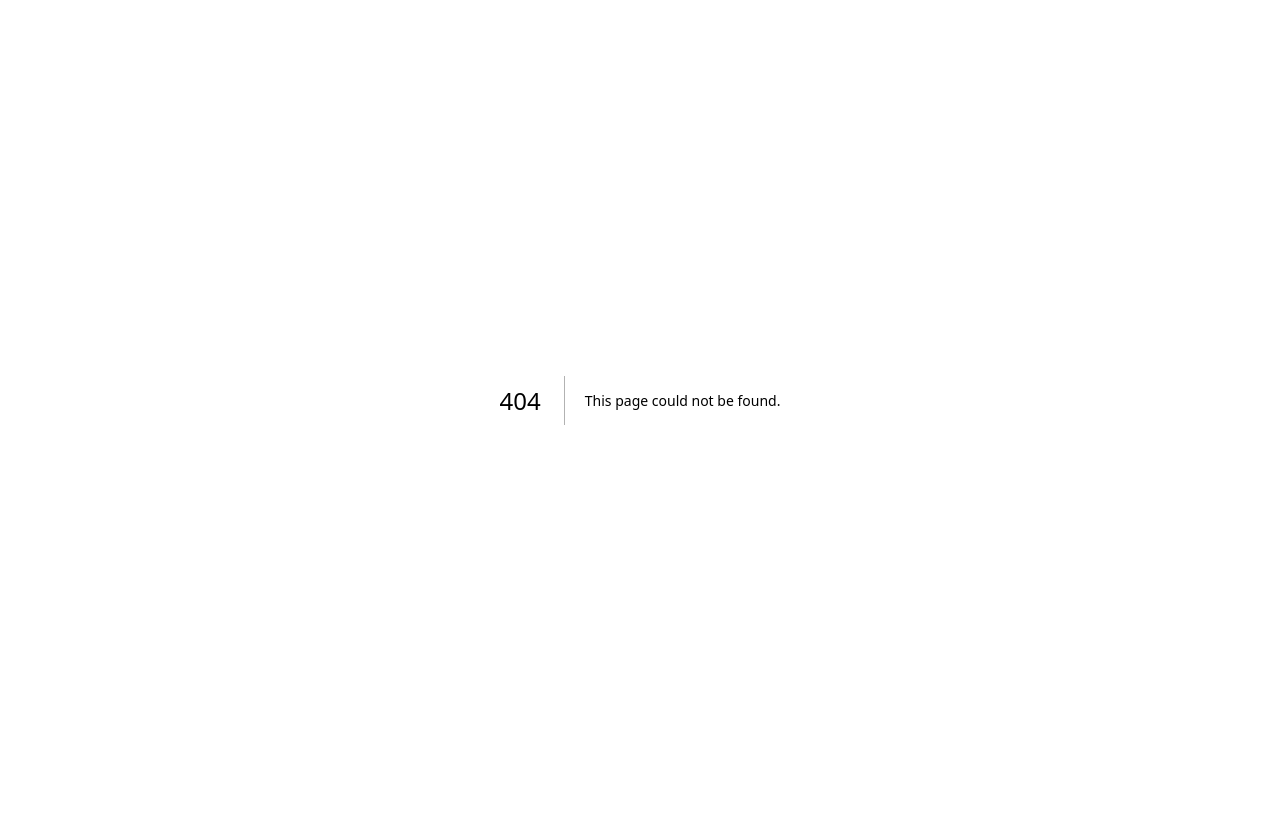
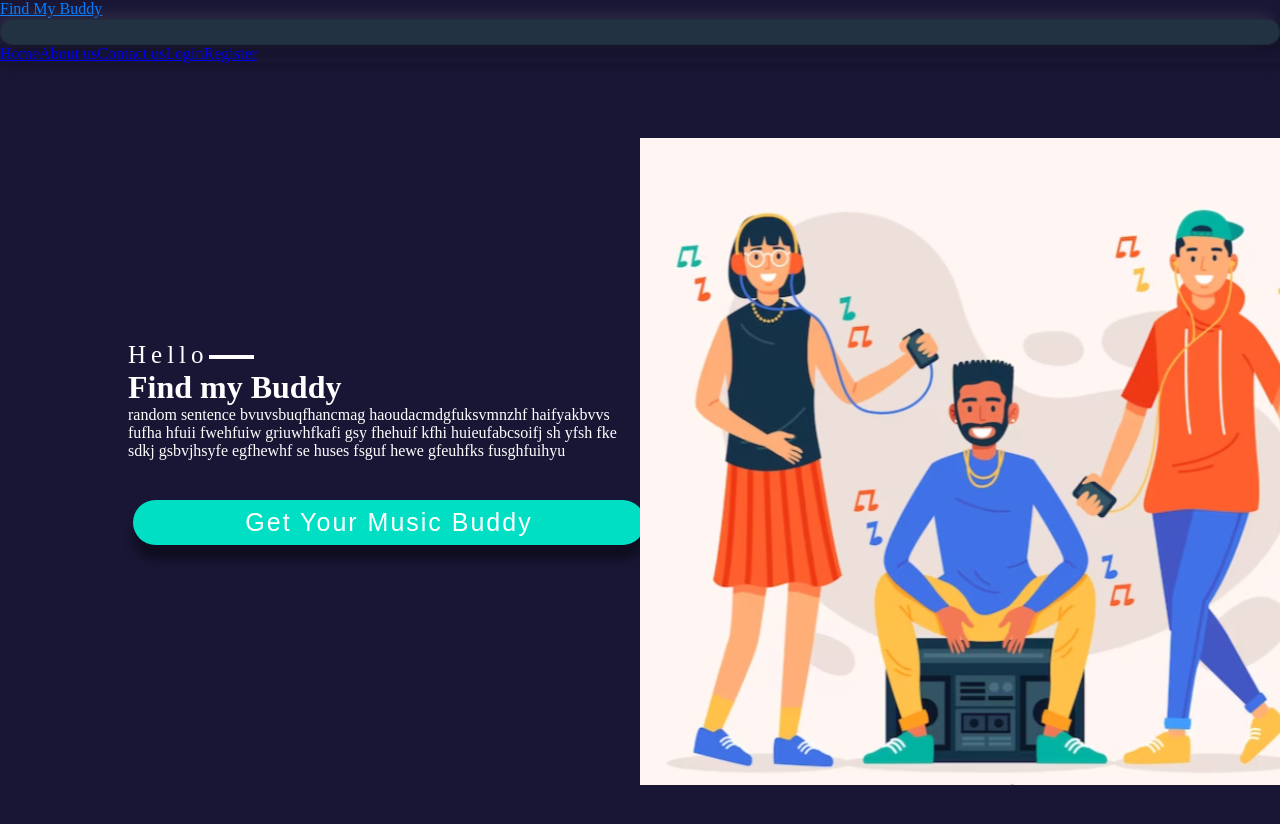
Before and after one commit to anshika-18/FindMyBuddy, a Next.js app: page /components/landingpage/landing-page in a window 1280 px wide. Before the commit this address had no page. Shown: the top 824 px of the page. Before the commit the page ends 800 px from the top, so only its background shows below. Built offline with nearby package versions, Linux system fonts and the light colour scheme.

Commit message:
initiate landing page ui

```diff
--- a/package.json
+++ b/package.json
@@ -25,6 +25,7 @@
     "nodemon": "^2.0.22",
     "pyodide": "^0.23.2",
     "react": "18.2.0",
+    "react-bootstrap": "^2.7.4",
     "react-dom": "18.2.0",
     "react-toastify": "^9.1.2",
     "typescript": "5.0.3"
--- a/pages/components/header/header.jsx
+++ b/pages/components/header/header.jsx
@@ -1,80 +1,30 @@
-export default function Header() {
+import Container from 'react-bootstrap/Container';
+import Navbar from 'react-bootstrap/Navbar';
+import { Nav } from 'react-bootstrap';
+import Style from './header.module.scss'
+
+const Header = () => {
     return (
-        <div>
-            <nav class="navbar navbar-expand-lg bg-body-tertiary">
-                <div class="container-fluid">
-                    <a class="navbar-brand" href="#">
-                        Navbar
-                    </a>
-                    <button
-                        class="navbar-toggler"
-                        type="button"
-                        data-bs-toggle="collapse"
-                        data-bs-target="#navbarSupportedContent"
-                        aria-controls="navbarSupportedContent"
-                        aria-expanded="false"
-                        aria-label="Toggle navigation">
-                        <span class="navbar-toggler-icon"></span>
-                    </button>
-                    <div class="collapse navbar-collapse" id="navbarSupportedContent">
-                        <ul class="navbar-nav me-auto mb-2 mb-lg-0">
-                            <li class="nav-item">
-                                <a class="nav-link active" aria-current="page" href="#">
-                                    Home
-                                </a>
-                            </li>
-                            <li class="nav-item">
-                                <a class="nav-link" href="#">
-                                    Link
-                                </a>
-                            </li>
-                            <li class="nav-item dropdown">
-                                <a
-                                    class="nav-link dropdown-toggle"
-                                    href="#"
-                                    role="button"
-                                    data-bs-toggle="dropdown"
-                                    aria-expanded="false">
-                                    Dropdown
-                                </a>
-                                <ul class="dropdown-menu">
-                                    <li>
-                                        <a class="dropdown-item" href="#">
-                                            Action
-                                        </a>
-                                    </li>
-                                    <li>
-                                        <a class="dropdown-item" href="#">
-                                            Another action
-                                        </a>
-                                    </li>
-                                    <li>
-                                        <a class="dropdown-divider" />
-                                    </li>
-                                    <li>
-                                        <a class="dropdown-item" href="#">
-                                            Something else here
-                                        </a>
-                                    </li>
-                                </ul>
-                            </li>
-                            <li class="nav-item">
-                                <a class="nav-link disabled">Disabled</a>
-                            </li>
-                        </ul>
-                        <form class="d-flex" role="search">
-                            <input
-                                class="form-control me-2"
-                                type="search"
-                                placeholder="Search"
-                                aria-label="Search"></input>
-                            <button class="btn btn-outline-success" type="submit">
-                                Search
-                            </button>
-                        </form>
-                    </div>
-                </div>
-            </nav>
-        </div>
-    );
+        <Navbar expand="lg" fixed="top" className={Style.navbarCustom}>
+            <Container>
+                <Navbar.Brand href="#home" className={Style.navbarBrand}>Find My Buddy</Navbar.Brand>
+                <Navbar.Toggle aria-controls="basic-navbar-nav" />
+                <Navbar.Collapse id="basic-navbar-nav">
+                    <Nav className="mr-auto">
+                        <Nav.Link href="#home" className={Style.navLink}>Home</Nav.Link>
+                        <Nav.Link href="#features" className={Style.navLink}>About us</Nav.Link>
+                        <Nav.Link href="#pricing" className={Style.navLink}>Contact us</Nav.Link>
+                        {/* </Nav>
+                    <Nav> */}
+                        <Nav.Link href="#login" className={Style.navLinkRight}>Login</Nav.Link>
+                        <Nav.Link eventKey={2} href="#register" className={Style.navLinkRight}>
+                            Register
+                        </Nav.Link>
+                    </Nav>
+                </Navbar.Collapse>
+            </Container>
+        </Navbar >
+    )
 }
+
+export default Header;
--- /dev/null
+++ b/pages/components/header/header.module.scss
@@ -0,0 +1,54 @@
+@import '../../../styles/variables.module.scss';
+
+$text-color: #fff;
+// .navbar-box {
+//     // background-color: $dark-blue;
+//     background-color: black;
+// }
+
+// .navbar {
+//     background-color: transparent;
+//     color: $text-color !important;
+
+//     .navlink {
+//         color: $text-color !important;
+//     }
+// }
+
+.navbarCustom {
+    background-color: $background;
+    box-shadow: 0 4px 12px rgba(0, 0, 0, 0.2);
+}
+
+.nav {
+    justify-content: center;
+
+    .navLink {
+        color: #f8f9fa !important;
+        /* Set the color to a light shade */
+    }
+
+    .navLinkRight {
+        color: #f8f9fa !important;
+        margin-left: auto;
+    }
+}
+
+
+
+.navLink:hover,
+.navLink:focus {
+    color: #007bff !important;
+    /* Set the hover/focus color to the primary color */
+}
+
+.navbarBrand {
+    color: #f8f9fa !important;
+    /* Set the brand color to a light shade */
+}
+
+.navbarBrand:hover,
+.navbarBrand:focus {
+    color: #007bff !important;
+    /* Set the hover/focus color to the primary color */
+}
--- /dev/null
+++ b/pages/components/landingpage/landing-page.jsx
@@ -0,0 +1,28 @@
+import Header from '../header/header'
+import Container from 'react-bootstrap/Container';
+import Style from "./landing-page.module.scss"
+import { Button } from 'react-bootstrap';
+
+const LandingPage = () => {
+    return (
+        <div className={Style.container}>
+            <Header />
+            <div className={Style.wrapper}>
+                <div className={Style.cols + " " + Style.cols0}>
+                    <span className={Style
+                        .topline}>Hello</span>
+                    <h1>Find my Buddy</h1>
+                    <p>random sentence bvuvsbuqfhancmag haoudacmdgfuksvmnzhf haifyakbvvs fufha hfuii fwehfuiw griuwhfkafi gsy fhehuif kfhi huieufabcsoifj sh yfsh fke sdkj gsbvjhsyfe egfhewhf se huses fsguf hewe gfeuhfks fusghfuihyu</p>
+                    <Button className={Style.btn}>Get your music buddy</Button>
+                </div>
+                <div className={Style.cols + " " + Style.cols1}>
+                    <div className={Style.imgbox}>
+                        <img src='/images/landing-page/music-buddy.png' className={Style.splash}></img>
+                    </div>
+                </div>
+            </div>
+        </div>
+    );
+};
+
+export default LandingPage;
--- /dev/null
+++ b/pages/components/landingpage/landing-page.module.scss
@@ -0,0 +1,100 @@
+@import '../../../styles/variables.module.scss';
+
+$textColor: white;
+
+.container {
+    background-color: $background;
+    // margin-top: 50px;
+    width: 100%;
+    min-height: 100vh;
+    // height: 1000px;
+
+    .wrapper {
+        display: flex;
+        width: 100%;
+        height: 100vh;
+        justify-content: center;
+        align-items: center;
+        padding: 0 10%;
+        overflow: hidden;
+        color: $textColor;
+    }
+
+    .cols {
+        width: 50%;
+
+        .topline {
+            display: block;
+            position: relative;
+            font-size: 25px;
+            letter-spacing: 5px;
+            color: $textColor;
+        }
+
+        .topline::after {
+            position: absolute;
+            content: '';
+            height: 4px;
+            width: 45px;
+            bottom: 10px;
+            background-color: $textColor;
+        }
+
+        .h1 {
+            display: block;
+            font-size: 7em;
+            font-weight: 900;
+            color: $textColor;
+        }
+
+        .p {
+            display: block;
+            width: 90%;
+            font-size: 1.2em;
+            color: $textColor;
+        }
+
+        .btn {
+            outline: none;
+            border: none;
+            cursor: pointer;
+            font-size: 25px;
+            font-weight: 400;
+            color: $textColor;
+            background-color: $light-blue;
+            padding: 8px 14px;
+            margin: 40px 5px;
+            letter-spacing: 2px;
+            text-transform: capitalize;
+            box-shadow: 0 15px 10px rgba(0, 0, 0, 0.4);
+        }
+
+        .btn:hover {
+            background-color: black;
+        }
+    }
+
+    .img-box {
+        position: relative;
+        width: 100%;
+        height: 100%;
+
+        .splash {
+            position: absolute;
+            height: 50%;
+            width: 40%;
+            // width: calc(130%-50px);
+            top: -100px;
+            right: 50px;
+            animation: animateUser 4s linear infinite;
+        }
+
+        @keyframes animateUser {
+            50% {
+                right: 30px;
+                top: -90px;
+            }
+        }
+    }
+
+}
--- a/pages/index.tsx
+++ b/pages/index.tsx
@@ -5,12 +5,13 @@ import styles from "@/styles/Home.module.css";
 import clientPromise from "../lib/mongo/index";
 import varibles from '../styles/variables.module.scss';
 import Hello from "./hello";
+import LandingPage from './components/landingpage/landing-page'
 
 const inter = Inter({ subsets: ["latin"] });
 
 export default function Home() {
   return <>
-    <Hello />
+    <LandingPage />
     Hii
     <div className={varibles.title}>Hello sass</div>
   </>;
--- a/styles/variables.module.scss
+++ b/styles/variables.module.scss
@@ -1,7 +1,8 @@
 $color-primary: blue;
+$background: #191635;
 $dark-blue: #223243;
 $light-blue: #00dfc4;
 
 .title {
-  color: $color-primary;
+    color: $color-primary;
 }
```
Also changed, not shown: pages/hello.js (+5 -20 lines), pages/home.jsx (deleted, +0 -10 lines), public/images/landing-page/music-buddy.png (added), 1 other file (tests, documents, lock files or other folders).
